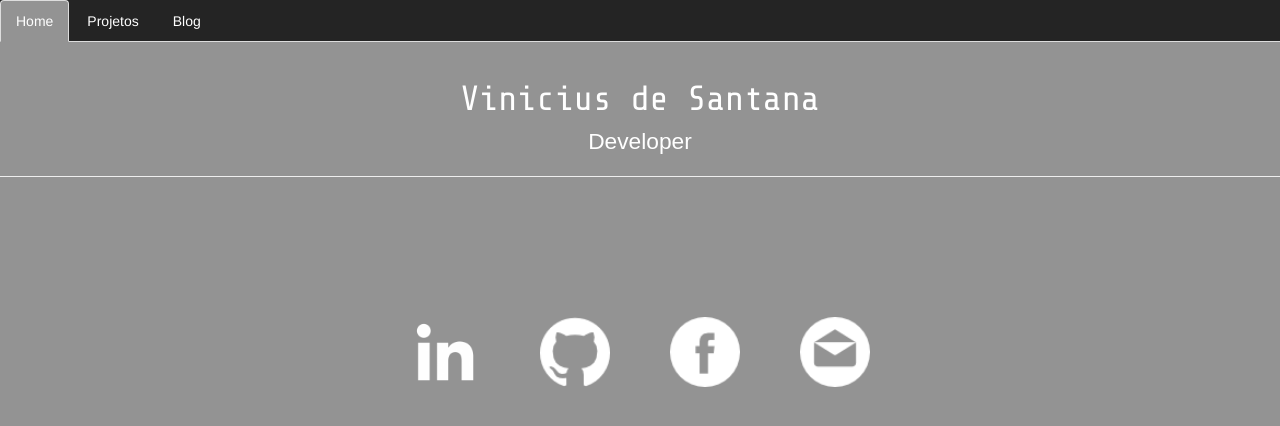
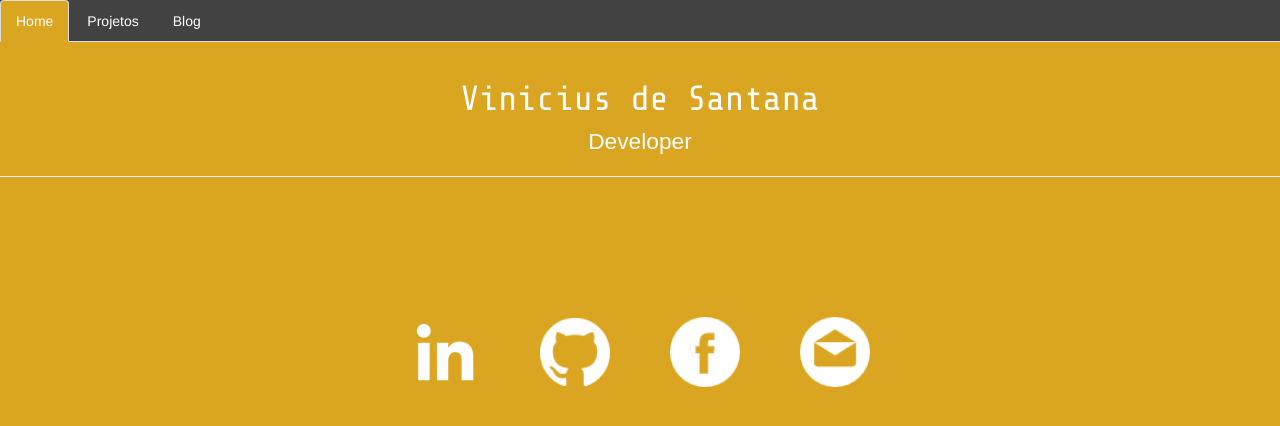
Before and after one commit to viniciusvts/viniciusvts.github.io, an Angular app in the folder vtsantana/: page / in a window 1280 px wide. Shown: the top 426 px of the page. Built offline with nearby package versions, Linux system fonts and the light colour scheme; a web font is replaced by a local one.

Commit message:
alterações na folha de estilos

```diff
--- a/vtsantana/src/app/app.component.css
+++ b/vtsantana/src/app/app.component.css
@@ -4,10 +4,10 @@
     width: 100%;
     padding: 0px;
     margin: 0px;
-    background-color: rgb(36, 36, 36);
+    background-color: rgb(66, 66, 66);
 }
 .nav-tabs li.active a{
-    background-color: #939393;
+    background-color: #DAA520;
 }
 .nav li a{
     color: white;
--- a/vtsantana/src/styles.css
+++ b/vtsantana/src/styles.css
@@ -1,5 +1,5 @@
 /* You can add global styles to this file, and also import other style files */
 @import url('https://fonts.googleapis.com/css?family=Saira+Semi+Condensed|Share+Tech+Mono');
 body{
-    background-color: #939393;
+    background-color: #DAA520;
 }
```
